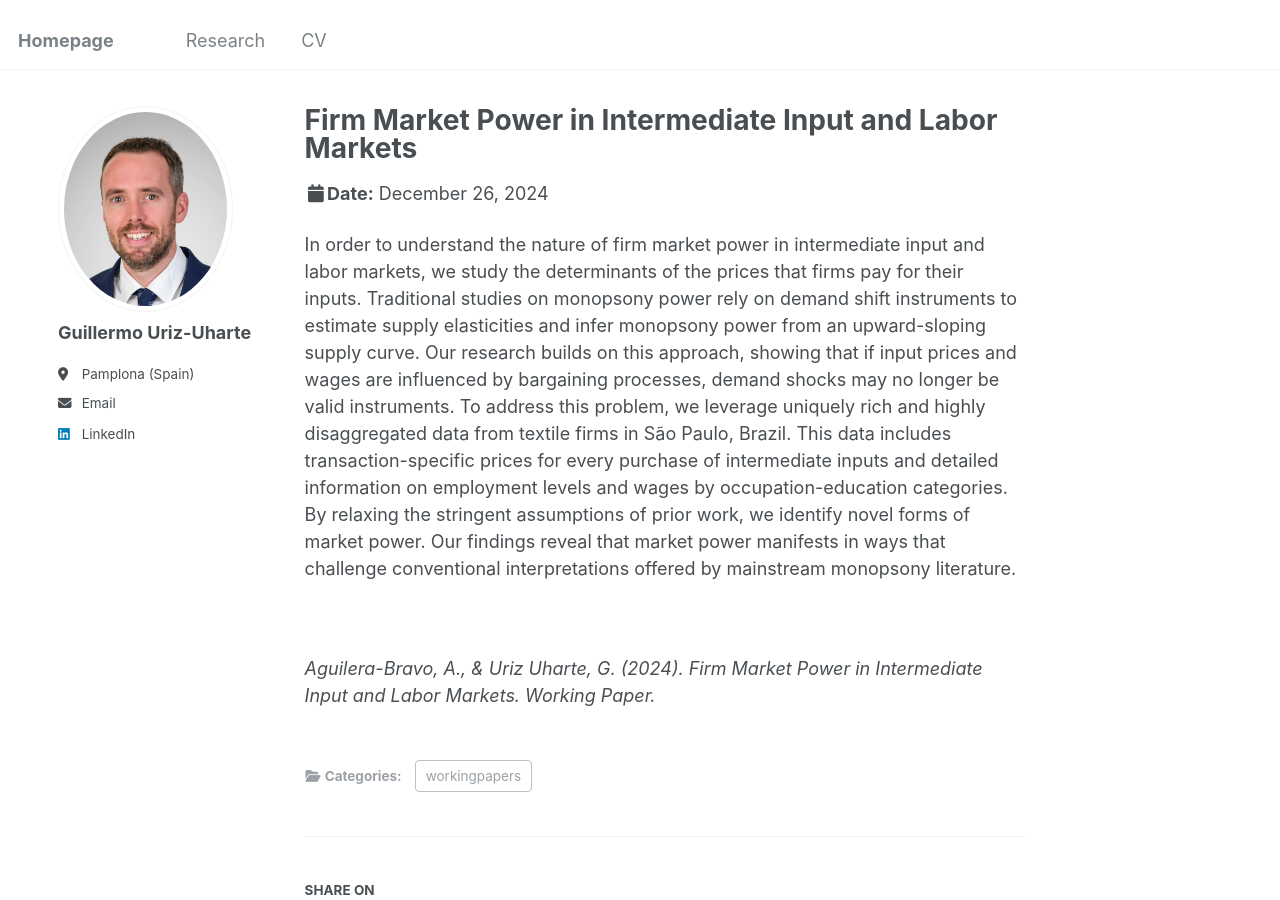
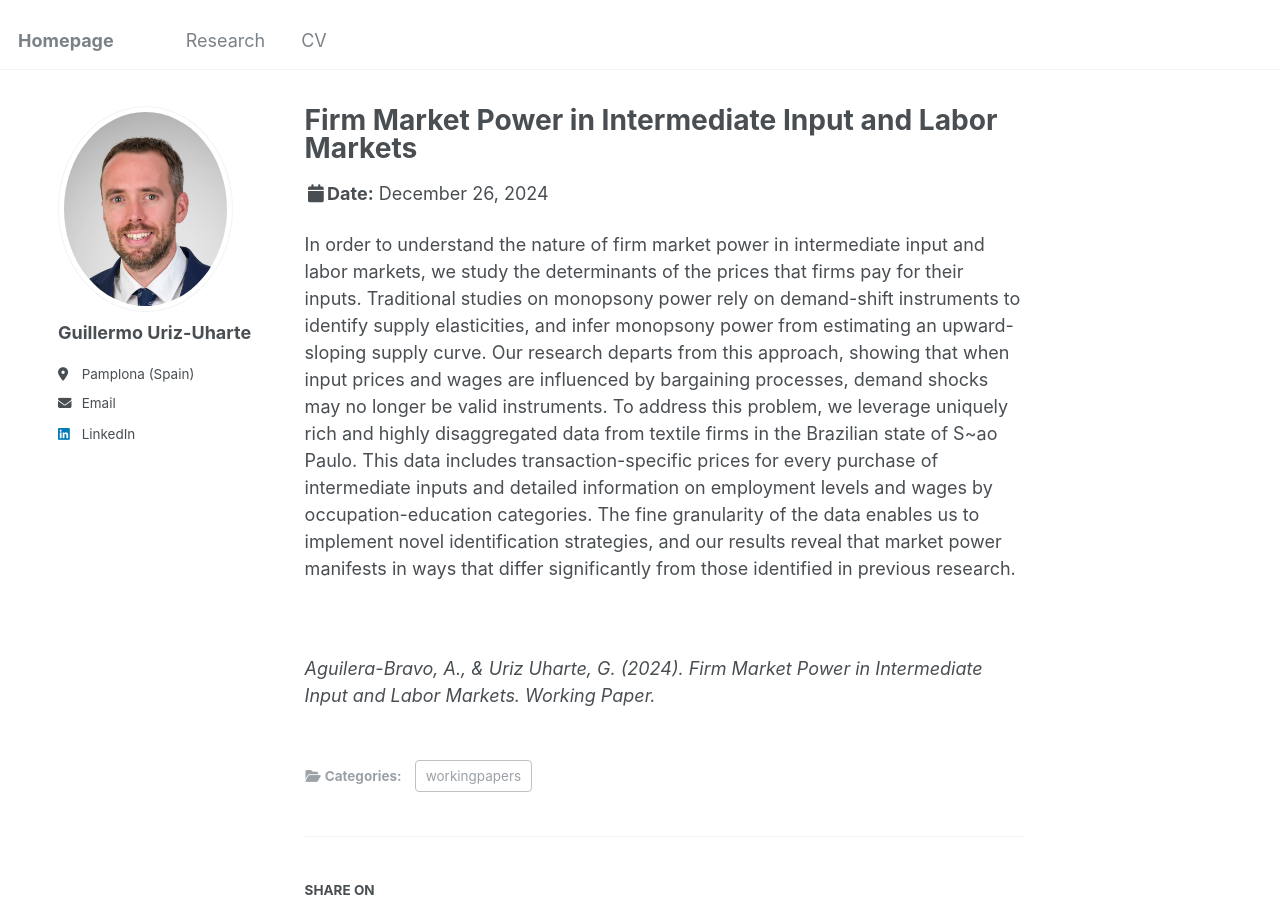
Before and after one commit to GuilleUriz/guillermouriz, a Jekyll site: the page built from _publications/Draft_Monopsony.md, in a window 1280 px wide and 900 px high. Built offline with Jekyll 4.4.1, drawn with Linux system fonts in a browser that asks for light colours.

Commit message:
Update Draft_Monopsony.md

```diff
--- a/_publications/Draft_Monopsony.md
+++ b/_publications/Draft_Monopsony.md
@@ -11,7 +11,7 @@ paperurl: 'https://github.com/GuilleUriz/guillermouriz/raw/master/files/Draft_As
 
 ---
 
-In order to understand the nature of firm market power in intermediate input and labor markets, we study the determinants of the prices that firms pay for their inputs. Traditional studies on monopsony power rely on demand shift instruments to estimate supply elasticities and infer monopsony power from an upward-sloping supply curve. Our research builds on this approach, showing that if input prices and wages are influenced by bargaining processes, demand shocks may no longer be valid instruments. To address this problem, we leverage uniquely rich and highly disaggregated data from textile firms in São Paulo, Brazil. This data includes transaction-specific prices for every purchase of intermediate inputs and detailed information on employment levels and wages by occupation-education categories. By relaxing the stringent assumptions of prior work, we identify novel forms of market power. Our findings reveal that market power manifests in ways that challenge conventional interpretations offered by mainstream monopsony literature.
+In order to understand the nature of firm market power in intermediate input and labor markets, we study the determinants of the prices that firms pay for their inputs. Traditional studies on monopsony power rely on demand-shift instruments to identify supply elasticities, and infer monopsony power from estimating an upward-sloping supply curve. Our research departs from this approach, showing that when input prices and wages are influenced by bargaining processes, demand shocks may no longer be valid instruments. To address this problem, we leverage uniquely rich and highly disaggregated data from textile firms in the Brazilian state of S\~ao Paulo. This data includes transaction-specific prices for every purchase of intermediate inputs and detailed information on employment levels and wages by occupation-education categories. The fine granularity of the data enables us to implement novel identification strategies, and our results reveal that market power manifests in ways that differ significantly from those identified in previous research.
 
 <br>
 
```
